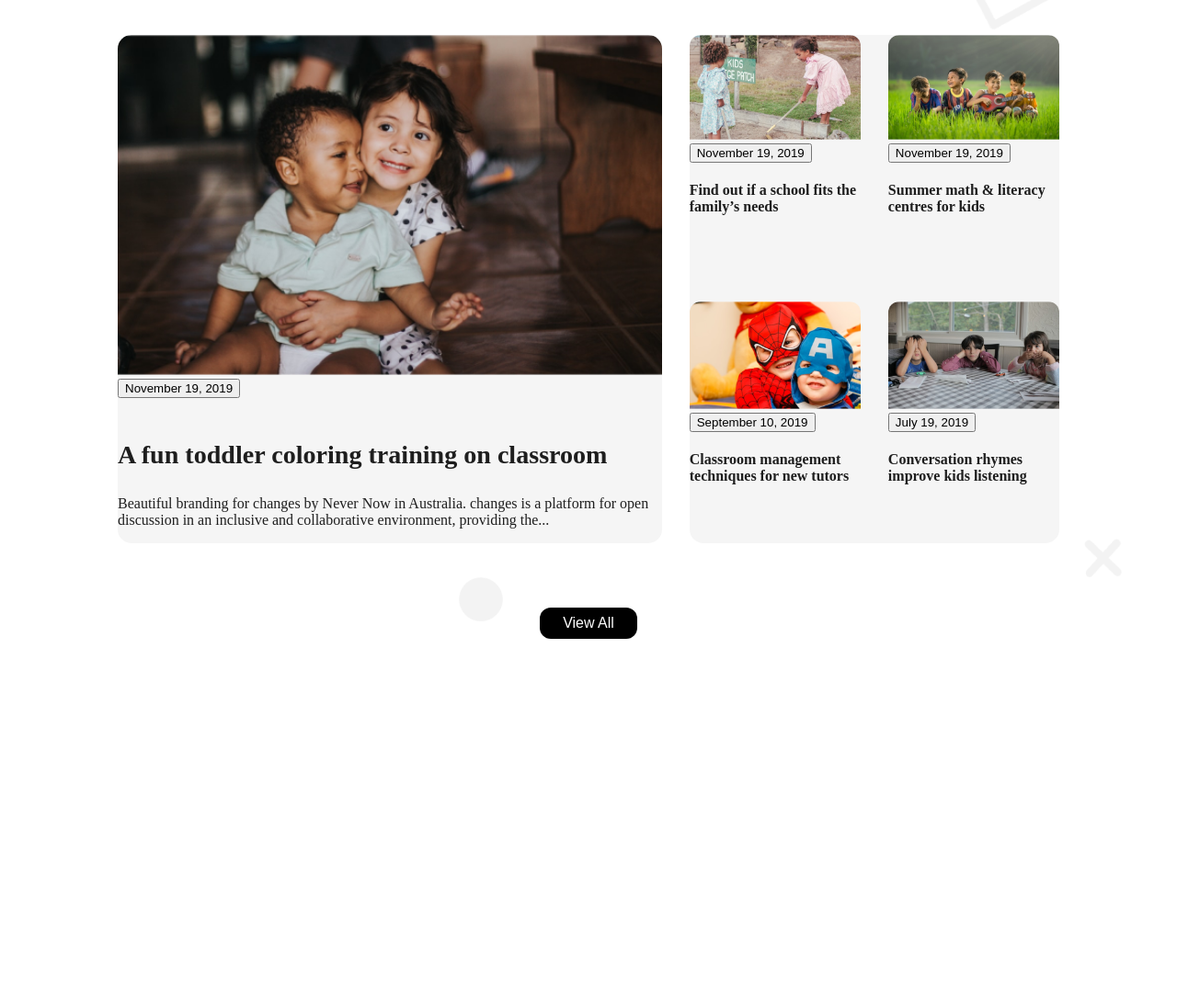
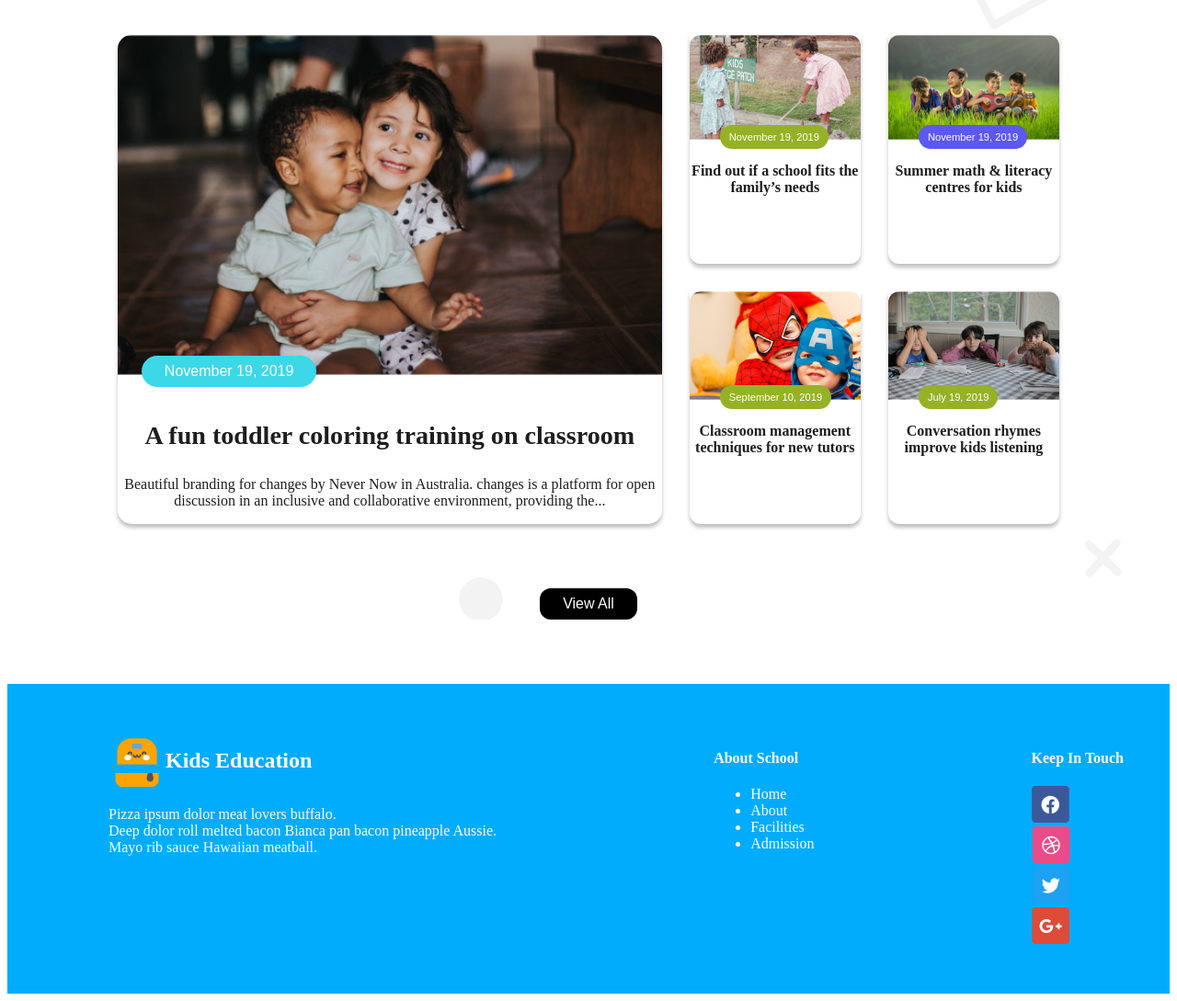
Before and after one commit to razaulkarim2410/assignment-two, a plain HTML site: page index.html in a window 1280 px wide. Shown: the part 1740-2829 px from the top of the page at 92% size. Before the commit the page ends 2505 px from the top, so only its background shows below. Drawn offline with Linux system fonts and the light colour scheme.

Commit message:
added footer section

```diff
--- a/index.html
+++ b/index.html
@@ -8,6 +8,7 @@
   <script src="https://kit.fontawesome.com/38f0d7b24a.js" crossorigin="anonymous"></script>
 </head>
 <body class="display">
+  <button class="bars"><i class="fa-solid fa-bars"></i></button>
   <header class="header">
     <nav class="navbar">
       <img src="assets/logo.png" alt="">
@@ -71,7 +72,7 @@
     <section class="stories">
       <div class="stories-1">
         <div><img class="stories-1-img" src="assets/story-1.png" alt=""></div>
-        <div><button id="btn-2">November 19, 2019</button></div>
+        <div><button class="btn-2">November 19, 2019</button></div>
         <br>
         <div class="stories-1-title"><h3>A fun toddler coloring training on
           classroom</h3></div>
@@ -80,25 +81,25 @@
           collaborative environment, providing the...</p></div>
       </div>
       <div class="stories-2">
-        <div>
+        <div class="stories-3">
           <div><img class="stories-2-img" src="assets/story-2.png" alt=""></div>
           <div><button class="btn-3">November 19, 2019</button></div>
           <div class="stories-footre"><h4>Find out if a school fits the
             family’s needs</h4></div>
         </div>
-        <div>
+        <div class="stories-4">
           <div><img class="stories-2-img" src="assets/story-3.png" alt=""></div>
           <div><button class="btn-4">November 19, 2019</button></div>
           <div class="stories-footre"><h4>Summer math & literacy
             centres for kids</h4></div>
         </div>
-        <div>
+        <div class="stories-5">
           <div><img class="stories-2-img" src="assets/story-4.png" alt=""></div>
           <div><button class="btn-5">September 10, 2019</button></div>
           <div class="stories-footre"><h4>Classroom management
             techniques for new tutors</h4></div>
         </div>
-        <div>
+        <div class="stories-6">
           <div><img class="stories-2-img" src="assets/story-5.png" alt=""></div>
           <div><button class="btn-6">July 19, 2019</button></div>
           <div class="stories-footre"><h4>Conversation rhymes
@@ -112,7 +113,31 @@
     </div>
 
   </main>
-  <footer>
+  <footer class="footer">
+    <div class="footer-1">
+      <div class="footer-11">
+        <div><img src="assets/logo.png" alt=""></div>
+        <div><h2>Kids
+          Education</h2></div>
+      </div>
+      <div><p>Pizza ipsum dolor meat lovers buffalo. <br> Deep dolor roll melted bacon Bianca pan bacon pineapple Aussie. <br> Mayo rib sauce Hawaiian meatball.</p></div>
+    </div>
+    <div class="footer-12">
+      <div><h4>About School</h4></div>
+      <ul>
+        <li>Home</li>
+        <li>About</li>
+        <li>Facilities</li>
+        <li>Admission</li>
+      </ul>
+    </div>
+    <div>
+      <div><h4>Keep In Touch</h4></div>
+      <div><img src="assets/fb.png" alt=""></div>
+      <div><img src="assets/dribble.png" alt=""></div>
+      <div><img src="assets/twitter.png" alt=""></div>
+      <div><img src="assets/google+.png" alt=""></div>
+    </div>
 
   </footer>
 
--- a/styles/style.css
+++ b/styles/style.css
@@ -2,6 +2,14 @@
 
   color: rgba(30, 30, 30, 1);
   /* background-image: url(../assets/bg.png) 200px 0px 0px 0px; */
+
+}
+.bars{
+  display: none;
+  /* align-items: center; */
+  border: none;
+  background-color: white;
+  text-align: center;
 
 }
 .navbar{
@@ -16,6 +24,14 @@
   align-items: center;
   list-style: none;
   gap: 50px;
+
+}
+@media screen and (max-width:576px) {
+  .navbar, .menu{
+    flex-direction: column;
+    display: block;
+
+  }
 
 }
 nav li a{
@@ -54,6 +70,13 @@ nav li a{
   display: flex;
   margin-top: 50px;
   margin: 50px 120px 30px 120px;
+
+}
+@media screen and (max-width:576px) {
+  .banner{
+    flex-direction: column-reverse
+
+  }
 
 }
 .banner-title{
@@ -108,6 +131,9 @@ nav li a{
   height: 400px;
   width: 750px;
   margin-left: 120px;
+  background-image: linear-gradient(#DEF5FF , white);
+  box-shadow: 0px 4px 4px 0px rgba(0, 0, 0, 0.25);
+
 }
 .box-2{
   padding: 2px ;
@@ -115,6 +141,8 @@ nav li a{
   border-radius: 16px;
   height: 400px;
   width: 750px;
+  background-image: linear-gradient(#FFF4DC , white);
+  box-shadow: 0px 4px 4px 0px rgba(0, 0, 0, 0.05);
 }
 .box-3{
   padding: 2px ;
@@ -122,6 +150,8 @@ nav li a{
   border-radius: 16px;
   height: 400px;
   width: 750px;
+  background-image: linear-gradient(#F2E8FF , white);
+  box-shadow: 0px 4px 4px 0px rgba(0, 0, 0, 0.05);
 }
 .box-title{
   font-weight: 700;
@@ -166,7 +196,7 @@ nav li a{
 }
 
 @media screen and (max-width:576px) {
-  .navbar, .menu, .banner, .main-1, .angle-icon {
+  .main-1, .angle-icon {
     flex-direction: column;
   }
 
@@ -174,6 +204,7 @@ nav li a{
 .stories{
   display: flex;
   gap: 30px;
+  position: relative;
 
 
 }
@@ -182,8 +213,10 @@ nav li a{
   max-height: 630; */
   border: 1px;
   border-radius: 15px;
-  background-color:whitesmoke;
+  background-color:white;
   margin:0px 0px 0px 120px;
+  box-shadow: 0px 4px 4px 0px rgba(0, 0, 0, 0.25);
+  text-align: center;
 
 }
 .stories-1-img{
@@ -200,7 +233,32 @@ nav li a{
 
   margin-right: 120px;
   border-radius: 15px;
-  background-color: whitesmoke;
+  background-color: white;
+}
+.stories-3{
+  /* gap: 30px; */
+  box-shadow: 0px 4px 4px 0px rgba(0, 0, 0, 0.25);
+  text-align: center;
+  border-bottom-right-radius: 12px;
+  border-bottom-left-radius: 12px;
+}
+.stories-4{
+  box-shadow: 0px 4px 4px 0px rgba(0, 0, 0, 0.25);
+  text-align: center;
+  border-bottom-right-radius: 12px;
+  border-bottom-left-radius: 12px;
+}
+.stories-5{
+  box-shadow: 0px 4px 4px 0px rgba(0, 0, 0, 0.25);
+  text-align: center;
+  border-bottom-right-radius: 12px;
+  border-bottom-left-radius: 12px;
+}
+.stories-6{
+  box-shadow: 0px 4px 4px 0px rgba(0, 0, 0, 0.25);
+  text-align: center;
+  border-bottom-right-radius: 12px;
+  border-bottom-left-radius: 12px;
 }
 
 .stories-2-img{
@@ -218,19 +276,94 @@ nav li a{
   font-weight: 600;
   font-size: 1rem;
 }
-/* #btn-2{
+.btn-2{
   font-weight: 500;
   font-size: 1rem;
   background-color:#3CD8E8 ;
   color: white;
-  border-radius: 12px;
+  border-radius: 30px;
   padding: 8px 25px;
   border: none;
-  margin-left: 50px;
-  margin-top: -150px;
-} */
+  margin-left: -270px;
+  margin-top: -25px;
+  position: absolute ;
+}
+.btn-3{
+  font-weight: 400;
+  font-size: .7rem;
+  background-color:#95B226 ;
+  color: white;
+  border-radius: 30px;
+  padding: 7px 10px;
+  border: none;
+  margin-left: -60px;
+  margin-top: -20px;
+  position: absolute ;
+}
+.btn-4{
+  font-weight: 400;
+  font-size: .7rem;
+  background-color:#5D58F0 ;
+  color: white;
+  border-radius: 30px;
+  padding: 7px 10px;
+  border: none;
+  margin-left: -60px;
+  margin-top: -20px;
+  position: absolute ;
+}
+.btn-5{
+  font-size: .7rem;
+  background-color:#95B226 ;
+  color: white;
+  border-radius: 30px;
+  padding: 7px 10px;
+  border: none;
+  margin-left: -60px;
+  margin-top: -20px;
+  position: absolute ;
+}
+.btn-6{
+  font-size: .7rem;
+  background-color:#95B226 ;
+  color: white;
+  border-radius: 30px;
+  padding: 7px 10px;
+  border: none;
+  margin-left: -60px;
+  margin-top: -20px;
+  position: absolute ;
+}
+
 .footer-btn{
   text-align: center;
   margin: 70px 0px;
 
 }
+.footer{
+  display: flex;
+  padding: 50px;
+  background-color: #01ACFD;
+  color: white;
+  justify-content: space-between;
+
+}
+.footer-1{
+  /* height: 50px;
+  width: 50px; */
+  margin-left: 60px;
+}
+.footer-11{
+  display: flex;
+
+}
+.footer-12{
+  /* text-decoration: none;
+  align-items: center;
+  text-align: start; */
+
+
+}
+/* div ul li{
+  text-decoration: none;
+} */
```
